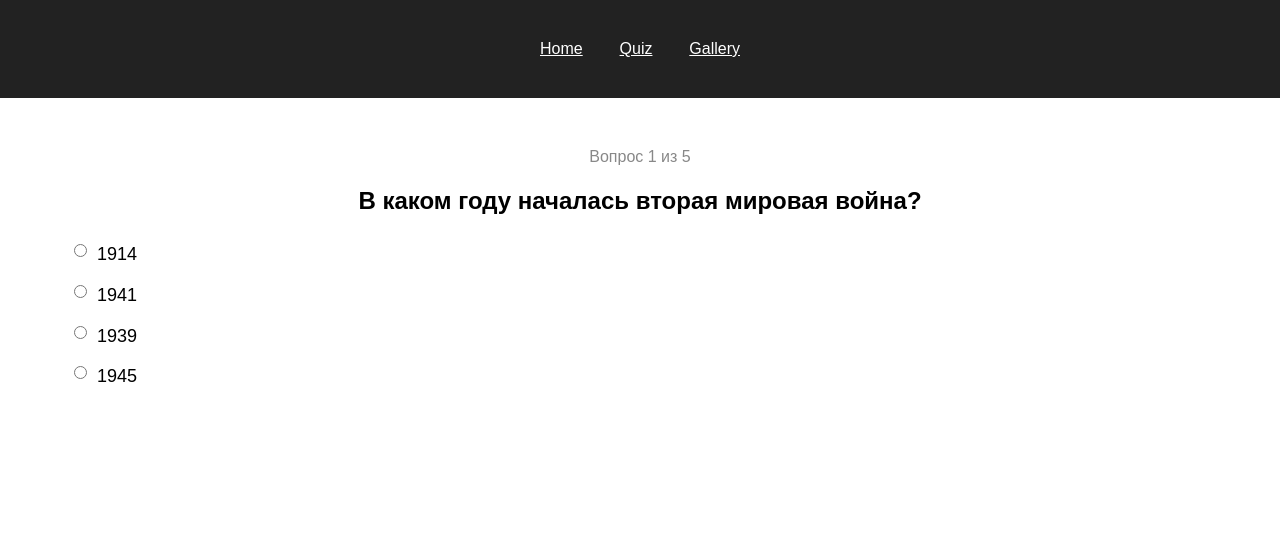
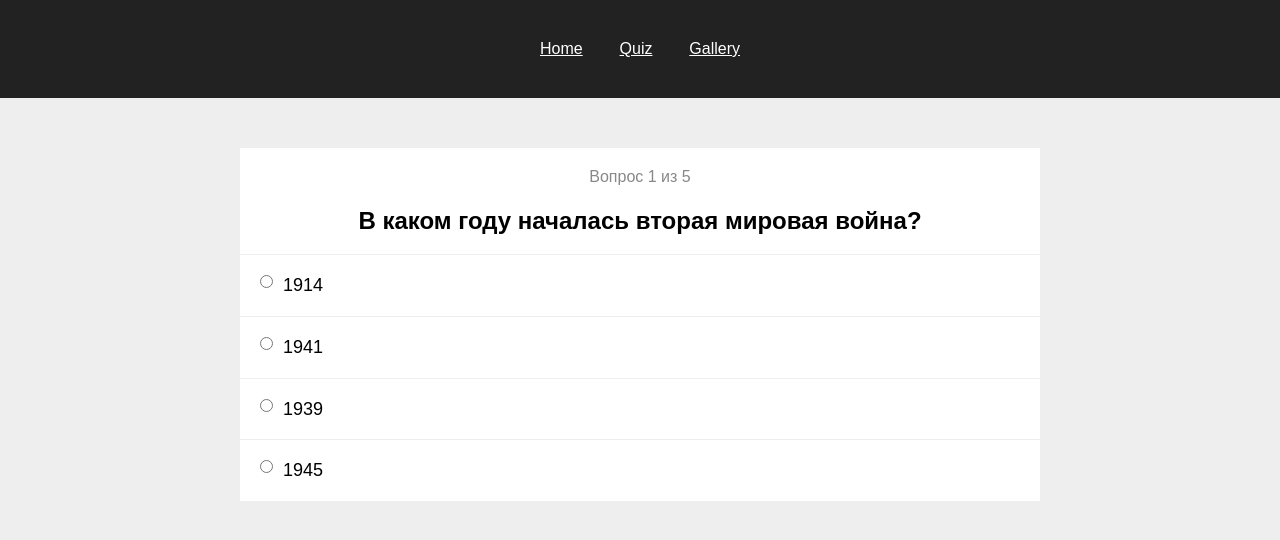
Before and after one commit to Extnow/pwa-test, a React (Create React App) app: page /quiz in a window 1280 px wide. Shown: the top 540 px of the page. Built offline with nearby package versions, Linux system fonts and the light colour scheme.

Commit message:
играем со стилями

```diff
--- a/public/style.css
+++ b/public/style.css
@@ -2,6 +2,7 @@ body {
   margin: 0;
   padding: 0;
   font-family: sans-serif;
+  background-color: #eee;
 }
 
 .App {
--- a/src/Quiz/AnswerOption.js
+++ b/src/Quiz/AnswerOption.js
@@ -8,12 +8,13 @@ const Text = styled.span`
 const Label = styled.label`
   display: flex;
   align-items: flex-start;
-  padding: 10px;
+  padding: 20px 20px;
   cursor: pointer;
   font-size: 18px;
+  border-top: 1px solid #eee
 
   &:hover {
-    background-color: #eee;
+    background-color: #ddf;
   }
 `;
 
--- a/src/Quiz/Result.js
+++ b/src/Quiz/Result.js
@@ -1,5 +1,5 @@
 import React from 'react';
 
-const Result = ({ quizResult }) => <div>Вы ответили правильно на {quizResult} вопросов</div>;
+const Result = ({ quizResult }) => <p>Количество правильных ответов: {quizResult}</p>;
 
 export { Result };
--- a/src/Quiz/index.js
+++ b/src/Quiz/index.js
@@ -9,8 +9,10 @@ const Container = styled.div`
   display: flex;
   flex-direction: column;
   flex-wrap: wrap;
-  max-width: 90%;
+  max-width: 800px;
+  padding: 20px 0px 0px;
   margin: 0 auto;
+  background-color: #fff;
 `;
 
 class AppQuiz extends React.Component {
@@ -84,7 +86,7 @@ class AppQuiz extends React.Component {
     if (questionId < quizQuestions.length) {
       this.setNewQuestion();
     } else {
-      setTimeout(() => this.setResults(), 300);
+      this.setResults();
     }
   };
 
```
Also changed, not shown: 1 other file (tests, documents, lock files or other folders).
